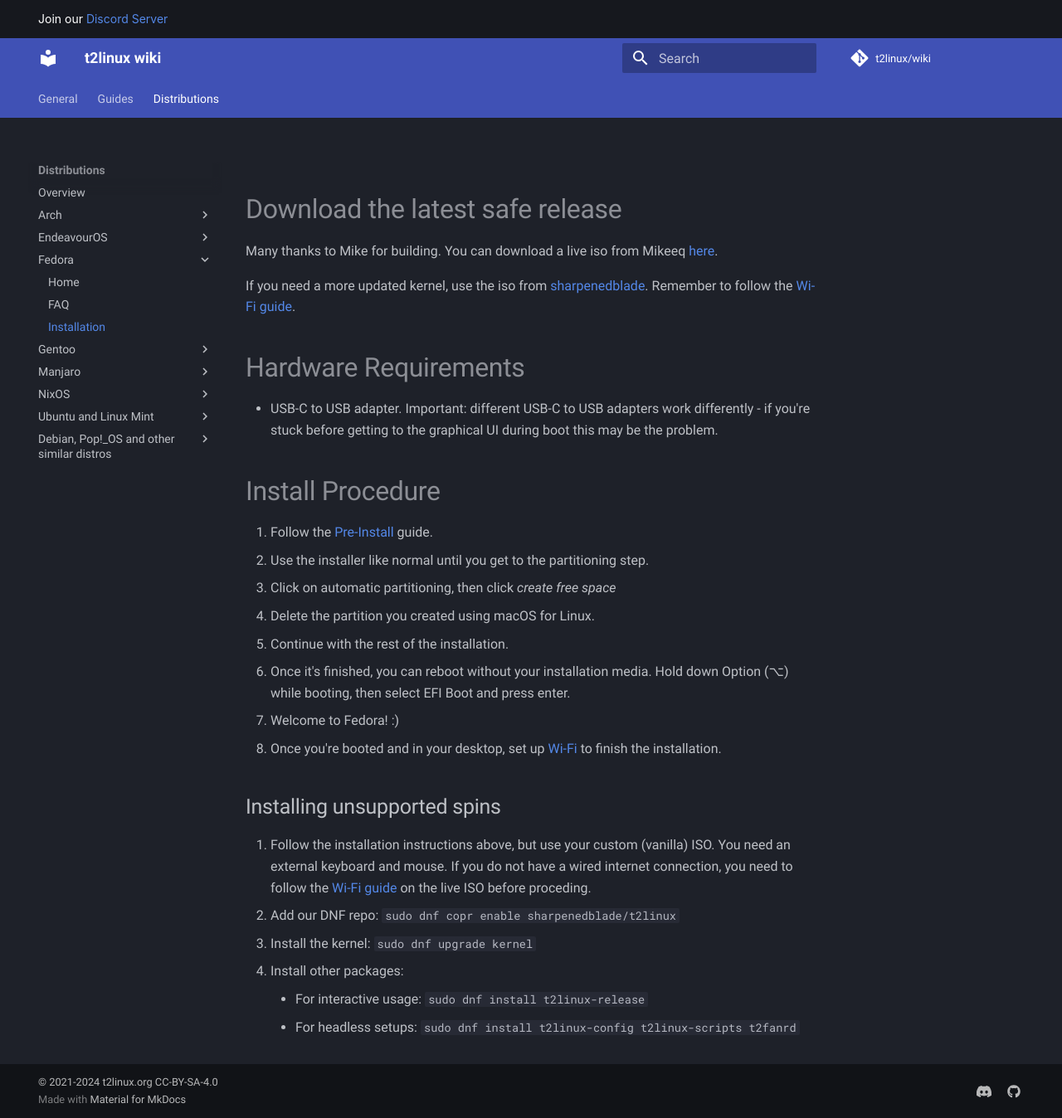
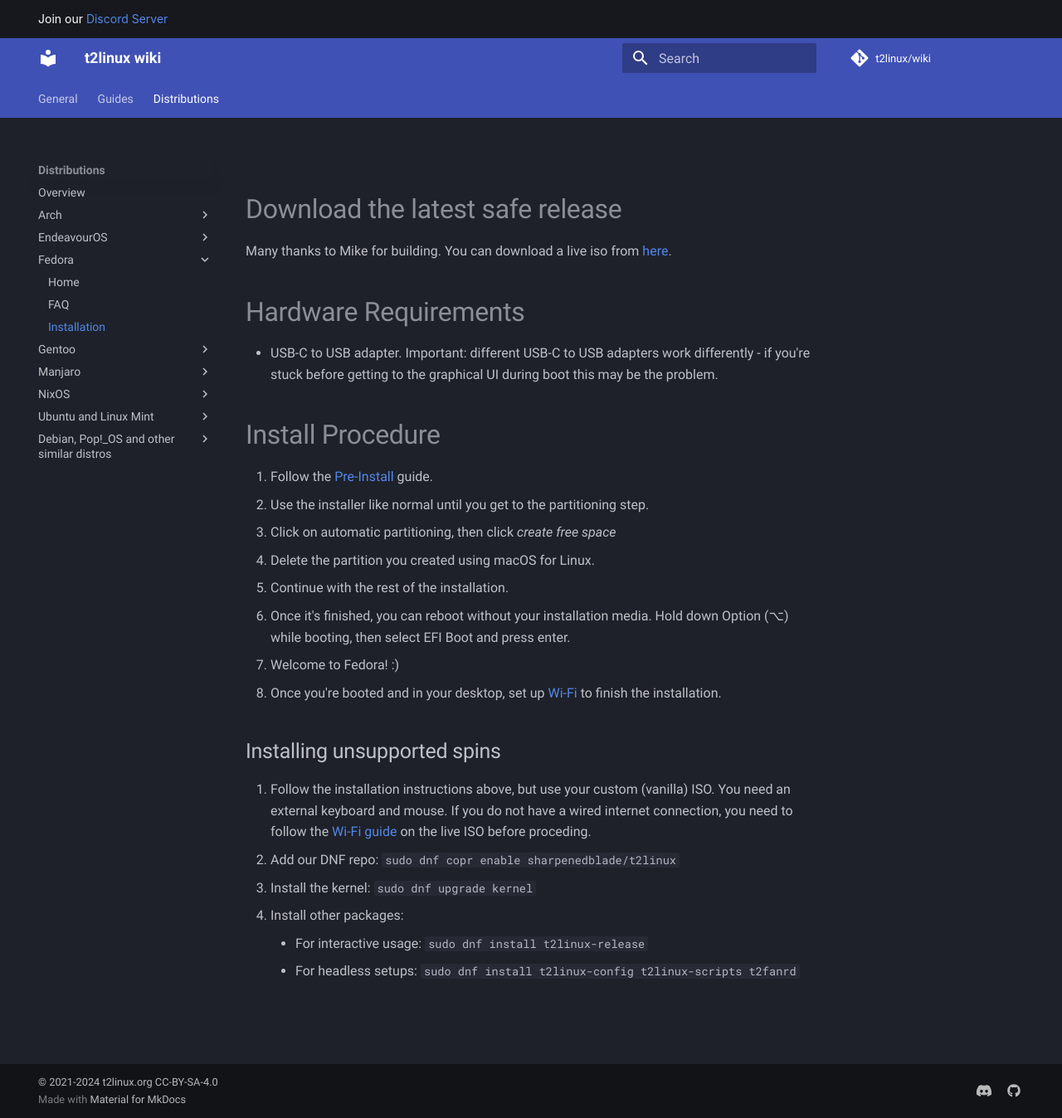
Before and after one commit to t2linux/wiki, an MkDocs documentation site: the page built from docs/distributions/fedora/installation.md, in a window 1280 px wide and 1348 px high. Shown: the whole window at 83% size. Built offline with MkDocs 1.6.1 and Material for MkDocs 9.7.7, drawn with Linux system fonts in a browser that asks for light colours; comment, search, counter and statistics services are not loaded.

Commit message:
Remove link's to mikeeq's fedora iso/kernel
Both repo's have an end of development notice and are no longer actively
maintained.

```diff
--- a/docs/distributions/fedora/installation.md
+++ b/docs/distributions/fedora/installation.md
@@ -1,8 +1,6 @@
 # Download the latest safe release
 
-Many thanks to Mike for building. You can download a live iso from Mikeeq [here](https://github.com/mikeeq/mbp-fedora).
-
-If you need a more updated kernel, use the iso from [sharpenedblade](https://github.com/t2linux/fedora-iso/releases). Remember to follow the [Wi-Fi guide](https://wiki.t2linux.org/guides/wifi-bluetooth/).
+Many thanks to Mike for building. You can download a live iso from [here](https://github.com/t2linux/fedora-iso/releases).
 
 # Hardware Requirements
 
```
Also changed, not shown: docs/guides/postinstall.md (+0 -1 lines), docs/guides/preinstall.md (+0 -1 lines), docs/index.md (+0 -1 lines).
